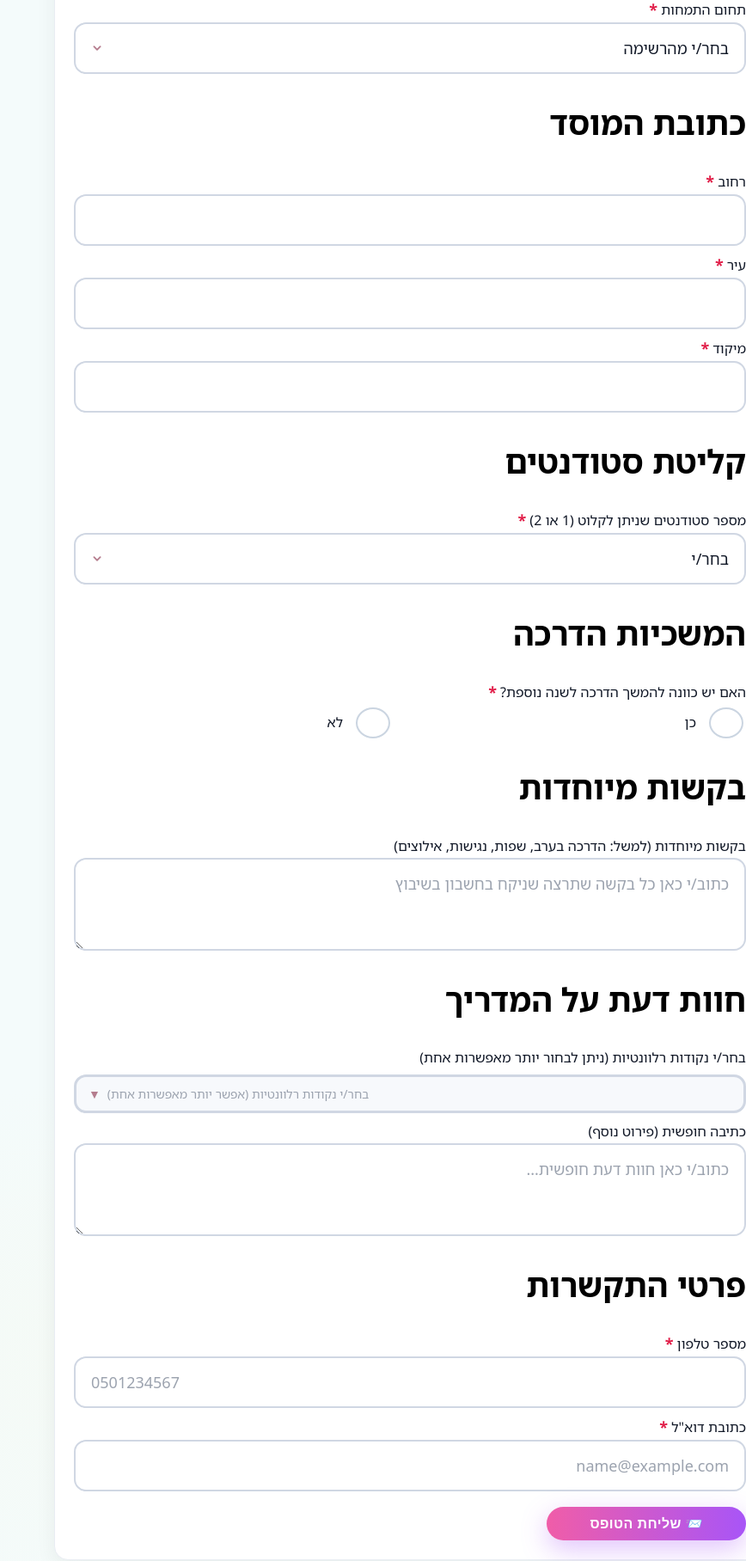
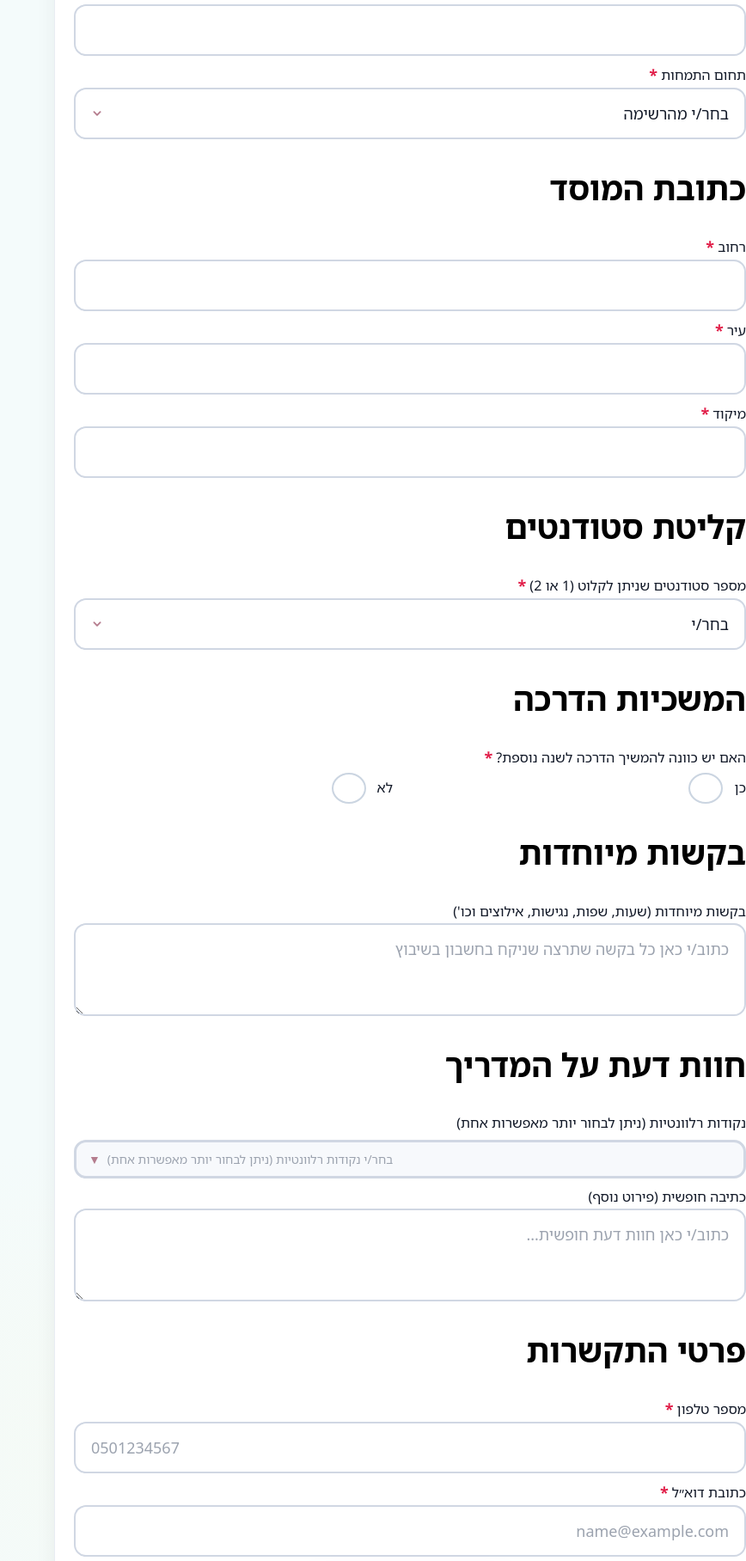
Before and after one commit to 1not2me/mentor-mapping-survey, a Flask app: page / in a window 1280 px wide; the page is wider, and only the part inside the window is pictured. Shown: the part 783-2599 px from the top of that part at 86% size, without its empty margins (412-1280 px from the left). Run offline with Flask 3, Linux system fonts and the light colour scheme.

Commit message:
Update index.html

```diff
--- a/templates/index.html
+++ b/templates/index.html
@@ -4,11 +4,14 @@
   <meta charset="utf-8">
   <title>מיפוי מדריכים לשיבוץ סטודנטים – שנת הכשרה תשפ"ו</title>
   <meta name="viewport" content="width=device-width, initial-scale=1">
-  <!-- משתמשים ב-style.css שצירפת -->
+  <!-- להשתמש בקובץ ה-CSS שהדבקת -->
   <link rel="stylesheet" href="{{ url_for('static', filename='style.css') }}">
 </head>
 <body>
 
+<div class="container">
+
+  <!-- HEADER -->
   <header class="hero">
     <h1>📋 מיפוי מדריכים לשיבוץ סטודנטים – שנת הכשרה תשפ"ו</h1>
     <p class="sub">
@@ -17,22 +20,23 @@
     </p>
   </header>
 
-<main class="container">
-
-  <!-- הודעות פלאש -->
+  <!-- FLASH -->
+  <div class="messages">
     {% with messages = get_flashed_messages(with_categories=true) %}
       {% if messages %}
-      {% for category, msg in messages %}
-        <div class="msg msg-{{ category }}">{{ msg }}</div>
+        {% for cat, msg in messages %}
+          <div class="msg msg-{{ cat }}">{{ msg }}</div>
         {% endfor %}
       {% endif %}
     {% endwith %}
+  </div>
 
-  <!-- כרטיס טופס -->
+  <!-- FORM -->
+  <main>
     <form method="post" class="card">
 
       <!-- פרטים אישיים -->
-    <section class="step active">
+      <section>
         <h2>פרטים אישיים</h2>
 
         <label class="required">
@@ -57,7 +61,7 @@
       </section>
 
       <!-- מוסד ההכשרה -->
-    <section class="step active">
+      <section>
         <h2>מוסד ההכשרה</h2>
 
         <label class="required">
@@ -77,7 +81,7 @@
       </section>
 
       <!-- כתובת המוסד -->
-    <section class="step active">
+      <section>
         <h2>כתובת המוסד</h2>
 
         <label class="required">
@@ -97,9 +101,8 @@
       </section>
 
       <!-- קליטת סטודנטים -->
-    <section class="step active">
+      <section>
         <h2>קליטת סטודנטים</h2>
-
         <label class="required">
           <span class="label-text">מספר סטודנטים שניתן לקלוט (1 או 2)</span>
           <select name="num_students" required>
@@ -111,75 +114,77 @@
       </section>
 
       <!-- המשכיות הדרכה -->
-    <section class="step active">
+      <section>
         <h2>המשכיות הדרכה</h2>
-
         <label class="required">
-        <span class="label-text">האם יש כוונה להמשך הדרכה לשנה נוספת?</span>
+          <span class="label-text">האם יש כוונה להמשיך הדרכה לשנה נוספת?</span>
           <div class="radio-group">
             <label class="radio-option">
+              <span>כן</span>
               <input type="radio" name="continue_mentoring" value="כן" required>
-            <span>כן</span>
             </label>
             <label class="radio-option">
+              <span>לא</span>
               <input type="radio" name="continue_mentoring" value="לא" required>
-            <span>לא</span>
             </label>
           </div>
         </label>
       </section>
 
       <!-- בקשות מיוחדות -->
-    <section class="step active">
+      <section>
         <h2>בקשות מיוחדות</h2>
-
         <label>
-        <span class="label-text">בקשות מיוחדות (למשל: הדרכה בערב, שפות, נגישות, אילוצים)</span>
+          <span class="label-text">בקשות מיוחדות (שעות, שפות, נגישות, אילוצים וכו')</span>
           <textarea name="special_requests" rows="3"
                     placeholder="כתוב/י כאן כל בקשה שתרצה שניקח בחשבון בשיבוץ"></textarea>
         </label>
       </section>
 
-    <!-- חוות דעת על המדריך - MULTI SELECT עם צ'יפים -->
-    <section class="step active">
+      <!-- חוות דעת על המדריך | MULTISELECT עם צ'יפים -->
+      <section>
         <h2>חוות דעת על המדריך</h2>
 
         <label>
-        <span class="label-text">בחר/י נקודות רלוונטיות (ניתן לבחור יותר מאפשרות אחת)</span>
+          <span class="label-text">נקודות רלוונטיות (ניתן לבחור יותר מאפשרות אחת)</span>
 
           <div class="tag-ms" data-ms="mentor_feedback">
             <div class="control">
               <div class="chips" data-ms-chips></div>
               <div class="placeholder">
-              בחר/י נקודות רלוונטיות (אפשר יותר מאפשרות אחת)
+                בחר/י נקודות רלוונטיות (ניתן לבחור יותר מאפשרות אחת)
               </div>
               <div class="caret">▼</div>
             </div>
 
             <div class="menu">
               <div class="item" data-value="זמינות גבוהה">
-              <span>זמינות גבוהה</span><span class="check">✓</span>
+                <span>זמינות גבוהה</span>
+                <span class="check">✓</span>
               </div>
               <div class="item" data-value="ליווי מקצועי משמעותי">
-              <span>ליווי מקצועי משמעותי</span><span class="check">✓</span>
+                <span>ליווי מקצועי משמעותי</span>
+                <span class="check">✓</span>
               </div>
               <div class="item" data-value="שיתוף פעולה עם המוסד">
-              <span>שיתוף פעולה עם המוסד</span><span class="check">✓</span>
+                <span>שיתוף פעולה עם המוסד</span>
+                <span class="check">✓</span>
               </div>
               <div class="item" data-value="צורך בחיזוק בליווי">
-              <span>צורך בחיזוק בליווי</span><span class="check">✓</span>
+                <span>צורך בחיזוק בליווי</span>
+                <span class="check">✓</span>
               </div>
             </div>
           </div>
-      </label>
 
           <!-- select חבוי שנשלח לשרת -->
-      <select name="mentor_feedback_points" id="mentor_feedback_points" multiple>
-        <option value="זמינות גבוהה">זמינות גבוהה</option>
-        <option value="ליווי מקצועי משמעותי">ליווי מקצועי משמעותי</option>
-        <option value="שיתוף פעולה עם המוסד">שיתוף פעולה עם המוסד</option>
-        <option value="צורך בחיזוק בליווי">צורך בחיזוק בליווי</option>
+          <select id="mentor_feedback_points" name="mentor_feedback_points" multiple>
+            <option value="זמינות גבוהה"></option>
+            <option value="ליווי מקצועי משמעותי"></option>
+            <option value="שיתוף פעולה עם המוסד"></option>
+            <option value="צורך בחיזוק בליווי"></option>
           </select>
+        </label>
 
         <label>
           <span class="label-text">כתיבה חופשית (פירוט נוסף)</span>
@@ -189,7 +194,7 @@
       </section>
 
       <!-- פרטי התקשרות -->
-    <section class="step active">
+      <section>
         <h2>פרטי התקשרות</h2>
 
         <label class="required">
@@ -198,13 +203,13 @@
         </label>
 
         <label class="required">
-        <span class="label-text">כתובת דוא"ל</span>
+          <span class="label-text">כתובת דוא״ל</span>
           <input type="email" name="email" required placeholder="name@example.com">
         </label>
       </section>
 
       <!-- כפתור שליחה -->
-    <div class="wizard-nav" style="border-top:none; padding-top:12px; justify-content:center;">
+      <div class="submit-wrap">
         <button type="submit" class="btn primary">
           📨 שליחת הטופס
         </button>
@@ -212,8 +217,9 @@
 
     </form>
   </main>
+</div>
 
-<!-- JS לצ'יפים של חוות דעת (מותאם ל-CSS שלך) -->
+<!-- סקריפט לצ'יפים -->
 <script>
 document.addEventListener('DOMContentLoaded', function () {
   const ms = document.querySelector('[data-ms="mentor_feedback"]');
@@ -224,13 +230,7 @@ document.addEventListener('DOMContentLoaded', function () {
   const chipsBox = ms.querySelector('[data-ms-chips]');
   const placeholder = ms.querySelector('.placeholder');
   const hiddenSelect = document.getElementById('mentor_feedback_points');
-
-  // להסתיר את ה-select בעזרת ה-CSS הקיים (ולא עם hidden שמפריע לפעמים)
-  hiddenSelect.style.position = 'absolute';
-  hiddenSelect.style.opacity = '0';
-  hiddenSelect.style.pointerEvents = 'none';
-  hiddenSelect.style.height = '0';
-  hiddenSelect.style.margin = '0';
+  if (!control || !menu || !chipsBox || !placeholder || !hiddenSelect) return;
 
   function getSelectedValues() {
     return Array.from(hiddenSelect.options)
@@ -239,25 +239,20 @@ document.addEventListener('DOMContentLoaded', function () {
   }
 
   function updatePlaceholder() {
-    const hasSelected = getSelectedValues().length > 0;
-    placeholder.style.display = hasSelected ? 'none' : 'block';
+    placeholder.style.display = getSelectedValues().length ? 'none' : 'block';
   }
 
   function renderChips() {
     chipsBox.innerHTML = '';
     const values = getSelectedValues();
-    if (!values.length) {
-      updatePlaceholder();
-      return;
-    }
 
-    values.forEach(value => {
+    values.forEach(v => {
       const chip = document.createElement('div');
       chip.className = 'chip';
-      chip.dataset.value = value;
-      chip.innerHTML = `<span>${value}</span><button type="button">&times;</button>`;
-      chip.querySelector('button').addEventListener('click', function () {
-        setSelected(value, false);
+      chip.innerHTML = '<span>' + v + '</span><button type="button">&times;</button>';
+      chip.querySelector('button').addEventListener('click', function (e) {
+        e.stopPropagation();
+        setSelected(v, false);
       });
       chipsBox.appendChild(chip);
     });
@@ -265,10 +260,17 @@ document.addEventListener('DOMContentLoaded', function () {
     updatePlaceholder();
   }
 
-  function syncMenuActive() {
+  function syncMenu() {
     const selected = new Set(getSelectedValues());
     menu.querySelectorAll('.item').forEach(item => {
-      item.classList.toggle('active', selected.has(item.dataset.value));
+      const v = item.dataset.value;
+      const active = selected.has(v);
+      item.classList.toggle('active', active);
+
+      const check = item.querySelector('.check');
+      if (check) {
+        check.style.opacity = active ? '1' : '0';
+      }
     });
   }
 
@@ -276,37 +278,40 @@ document.addEventListener('DOMContentLoaded', function () {
     const opt = Array.from(hiddenSelect.options).find(o => o.value === value);
     if (!opt) return;
     opt.selected = !!on;
-    syncMenuActive();
     renderChips();
+    syncMenu();
   }
 
-  // פתיחה/סגירה של התפריט
   control.addEventListener('click', function (e) {
     e.stopPropagation();
     ms.classList.toggle('open');
   });
 
-  // בחירה מתוך התפריט
   menu.querySelectorAll('.item').forEach(item => {
     item.addEventListener('click', function (e) {
       e.stopPropagation();
-      const value = item.dataset.value;
-      const isActive = item.classList.contains('active');
-      setSelected(value, !isActive);
+      const v = item.dataset.value;
+      const selected = new Set(getSelectedValues());
+      setSelected(v, !selected.has(v));
     });
   });
 
-  // סגירה בלחיצה בחוץ
   document.addEventListener('click', function (e) {
     if (!ms.contains(e.target)) {
       ms.classList.remove('open');
     }
   });
 
-  // אתחול ראשוני
+  // התחלה
   renderChips();
-  syncMenuActive();
-  updatePlaceholder();
+  syncMenu();
+
+  // להסתיר את ה-select החבוי מהעין
+  hiddenSelect.style.position = 'absolute';
+  hiddenSelect.style.opacity = '0';
+  hiddenSelect.style.pointerEvents = 'none';
+  hiddenSelect.style.height = '0';
+  hiddenSelect.style.margin = '0';
 });
 </script>
 
```
Lines whose indentation alone changed are shown as unchanged.
